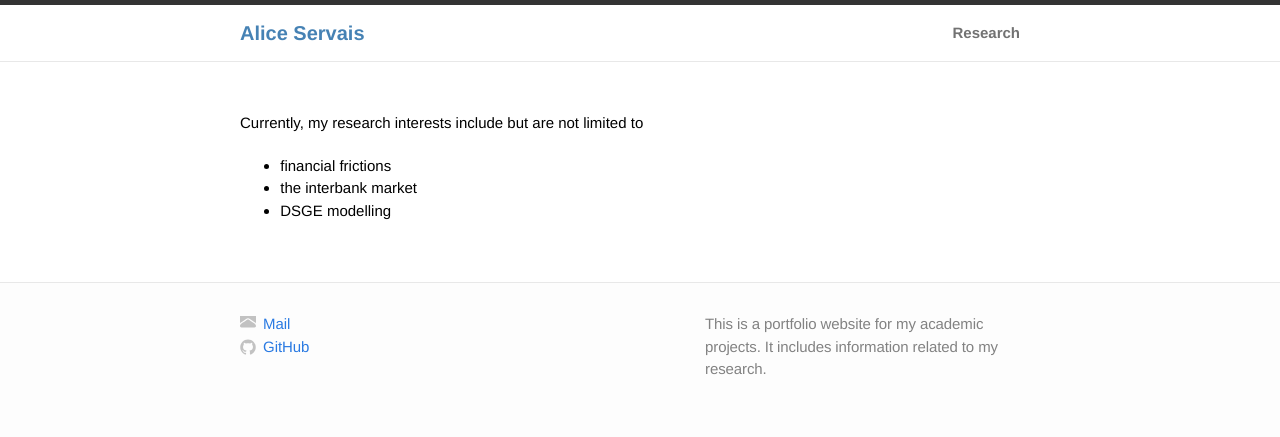
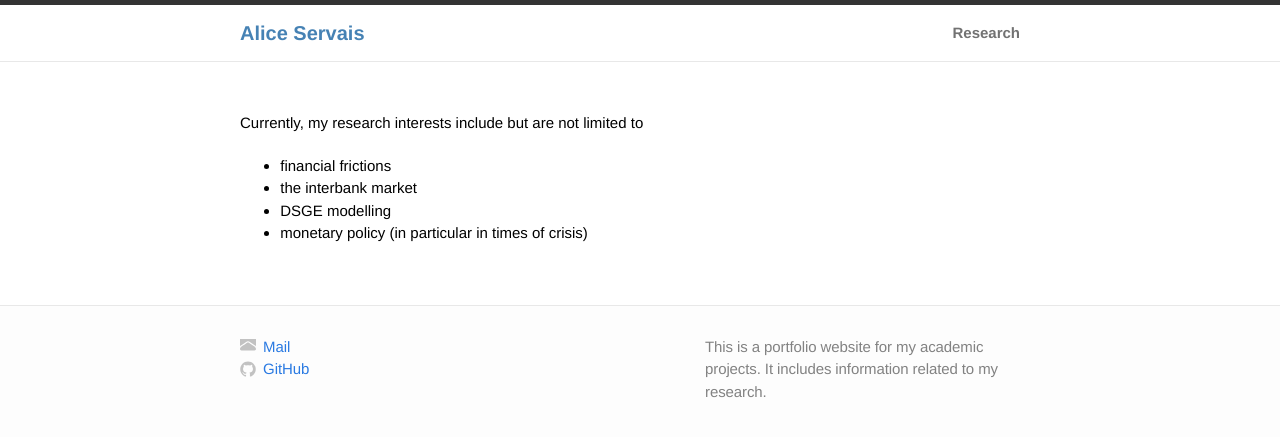
Before and after one commit to aliceservais/aliceservais.github.io, a Jekyll site: the page built from research/index.markdown, in a window 1280 px wide. Shown: the top 437 px of the page. Built offline with Jekyll 4.4.1, drawn with Linux system fonts in a browser that asks for light colours; Markdown is read by kramdown in place of the engine named in the settings.

Commit message:
Update index.markdown

```diff
--- a/research/index.markdown
+++ b/research/index.markdown
@@ -9,3 +9,4 @@ Currently, my research interests include but are not limited to
 * financial frictions
 * the interbank market
 * DSGE modelling
+* monetary policy (in particular in times of crisis)
```
